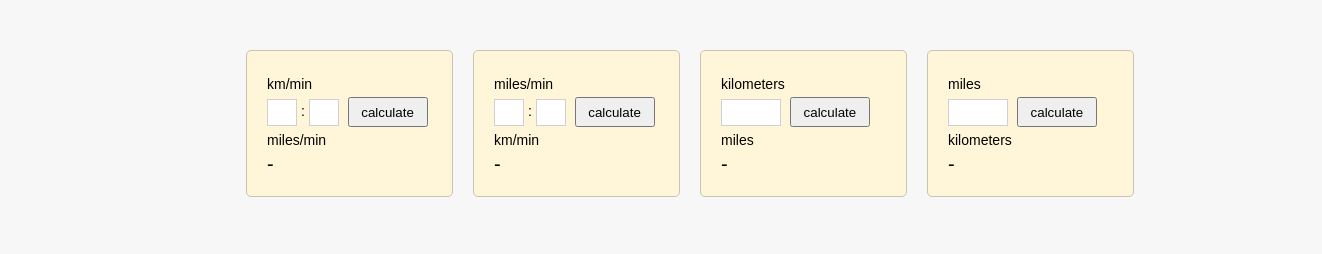
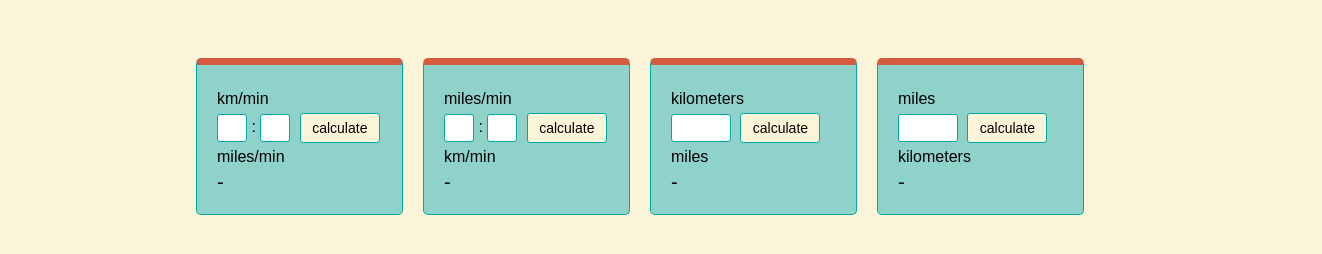
Before and after one commit to tnikolosis/pace_converter, a plain HTML site: page index.html in a window 1280 px wide. Shown: the whole page, 1322 px wide, since content can reach past the window. Drawn offline with nearby package versions, Linux system fonts and the light colour scheme.

Commit message:
Palette change

```diff
--- a/index.html
+++ b/index.html
@@ -1,16 +1,16 @@
 <html>
     <head>
-        <meta name="viewport" content="width=device-width, initial-scale=1.0">
+        <meta name="viewport" content="width=device-width,
+            initial-scale=1.0, maximum-scale=1, user-scalable=no">
         <style>
             html {
                 font-family: Arial, Helvetica, sans-serif;
-                font-size: 14px;
-                background-color: #f7f7f7;
+                font-size: 16px;
+                background-color: #fcf4d9;
             }
 
             .main-container {
-                width: 100%;
-                margin: 50px;
+                padding: 50px;
                 display: flex;
                 flex-direction: row;
                 flex-wrap: wrap;
@@ -21,14 +21,23 @@
             .conversion-container {
                 padding: 20px;
                 width: 165px;
-                background: #fff5d8;
-                border: 1px solid #c8c3b4;
+                background: #8ed2c9;
+                border: 1px solid #00aaa0;
+                border-top: 7px solid #d55b3e;
                 border-radius: 5px;
             }
 
             input {
                 padding: 5px;
                 width: 30px;
+                border: 1px solid #00aaa0;
+                border-radius: 3px;
+                font-size: 14px;
+                outline: none;
+            }
+
+            input:focus, button:focus {
+                border-color:#d55b3e;
             }
 
             input.large {
@@ -47,7 +56,24 @@
 
             input[type=number] {
                 -moz-appearance: textfield;
-                border: 1px solid #d0d0d0;
+                /* border: 1px solid #d0d0d0; */
+            }
+
+            button {
+                background-color: #fcf4d9;
+                border: 1px solid #00aaa0;
+                border-radius: 3px;
+                outline: none;
+                font-size: 14px;
+            }
+
+            button:focus {
+                border-width: 2px;
+            }
+
+            button:hover {
+                border-width: 2px;
+                border-color:#d55b3e;
             }
 
             .calculate {
@@ -72,7 +98,7 @@
 
             @media screen and (max-width: 500px) {
                 .main-container {
-                    margin: 30px auto;
+                    padding: 30px;
                 }
             }
 
```
